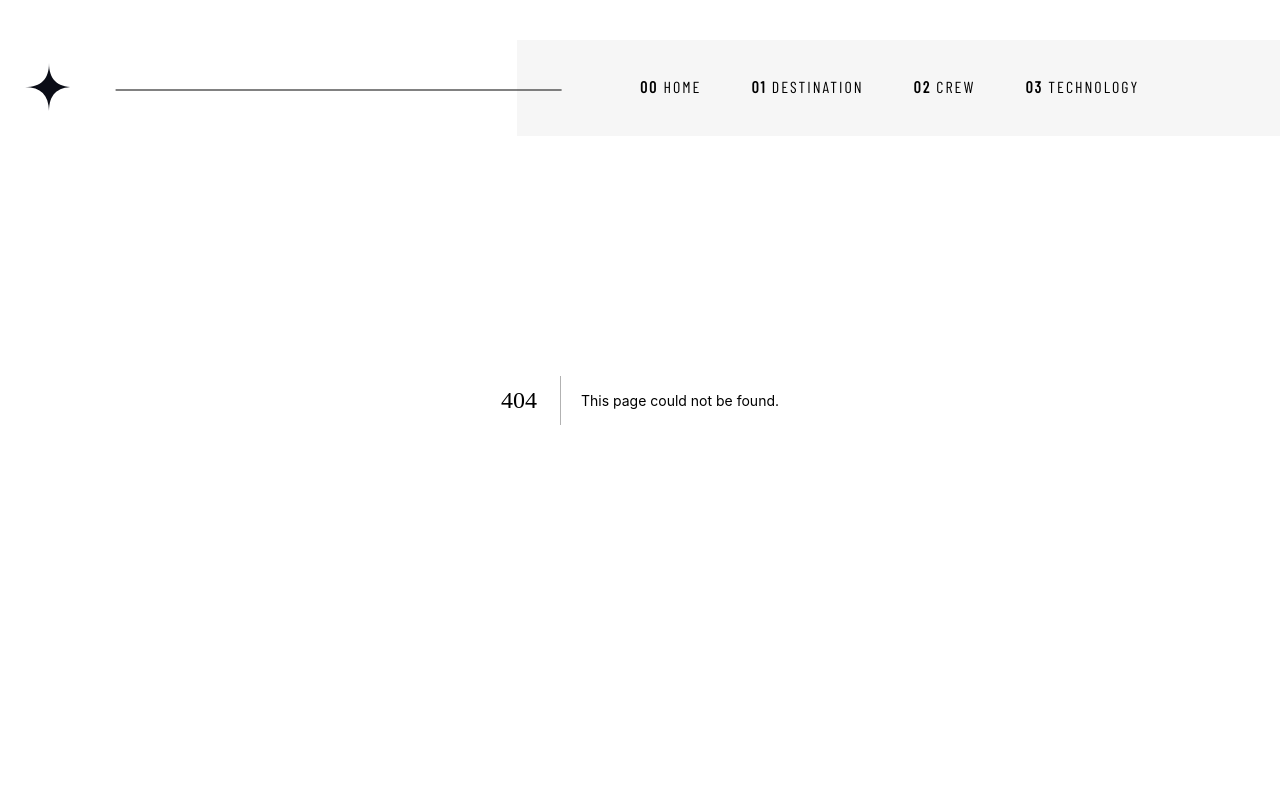
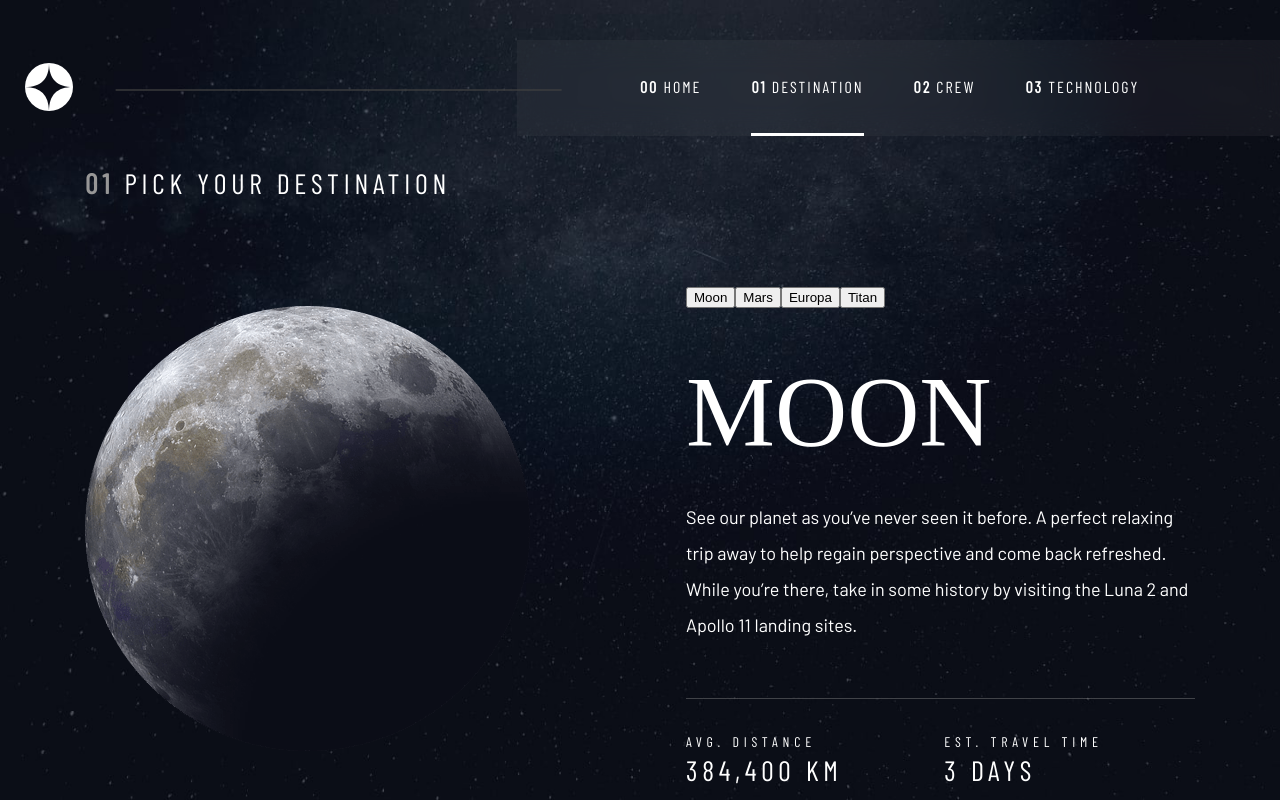
Before and after one commit to AlexW301/space-tourism, a Next.js app: page /destination in a window 1280 px wide. Before the commit this address had no page. Built offline with nearby package versions, Linux system fonts and the light colour scheme; a web font is replaced by a local one.

Commit message:
started work on destination page

```diff
--- a/components/Menu/index.js
+++ b/components/Menu/index.js
@@ -32,8 +32,8 @@ const Menu = () => {
             </a>
           </Link>
         </li>
-        <li>
-          <Link href="/" passHref>
+        <li className={router.pathname === '/destination' ? styles.menuFocus : null}>
+          <Link href="/destination" passHref>
             <a className={styles.menuText}>
               <span>01</span> Destination
             </a>
--- /dev/null
+++ b/pages/destination.js
@@ -0,0 +1,82 @@
+/* eslint-disable @next/next/no-img-element */
+import styles from "../styles/Destination.module.scss";
+import Link from "next/link";
+import { useState } from "react";
+
+const Destination = () => {
+    let planetData = [];
+    const [tab, setTab] = useState(0);
+
+    planetData = [
+        {
+            name: "Moon",
+            description: "See our planet as you’ve never seen it before. A perfect relaxing trip away to help regain perspective and come back refreshed. While you’re there, take in some history by visiting the Luna 2 and Apollo 11 landing sites.",
+            distance: "384,400 KM",
+            time: "3 Days",
+            image: "/assets/destination/image-moon.png"
+        },
+        {
+            name: "Mars",
+            description: "Don’t forget to pack your hiking boots. You’ll need them to tackle Olympus Mons, the tallest planetary mountain in our solar system. It’s two and a half times the size of Everest!",
+            distance: "225 MIL. km",
+            time: "9 months",
+            image: "/assets/destination/image-mars.png"
+        },
+        {
+            name: "Europa",
+            description: "The smallest of the four Galilean moons orbiting Jupiter, Europa is a winter lover’s dream. With an icy surface, it’s perfect for a bit of ice skating, curling, hockey, or simple relaxation in your snug wintery cabin.",
+            distance: "628 MIL. km",
+            time: "3 years",
+            image: "/assets/destination/image-europa.png"
+        },
+        {
+            name: "Titan",
+            description: "The only moon known to have a dense atmosphere other than Earth, Titan is a home away from home (just a few hundred degrees colder!). As a bonus, you get striking views of the Rings of Saturn.",
+            distance: "1.6 BIL. km",
+            time: "7 years",
+            image: "/assets/destination/image-titan.png"
+        }
+    ]
+
+    return (
+        <div className={styles.container}>
+            <div className={styles.mainGrid}>
+                <h5 className={styles.subTitle}><span>01</span> Pick Your Destination</h5>
+                <img className={styles.planetImg} src={planetData[tab].image} alt="image of destination" />
+                <section className={styles.content}>
+                    <nav className={styles.tabNav}>
+                        <ul>
+                            <li onClick={() => setTab(0)}>
+                                <button>
+                                    Moon
+                                </button>
+                            </li>
+                            <li onClick={() => setTab(1)}>
+                                <button>
+                                    Mars
+                                </button>
+                            </li>
+                            <li onClick={() => setTab(2)}>
+                                <button>
+                                    Europa
+                                </button>
+                            </li>
+                            <li onClick={() => setTab(3)}>
+                                <button>
+                                    Titan
+                                </button>
+                            </li>
+                        </ul>
+                    </nav>
+                    <h1 className={styles.name}>{planetData[tab].name}</h1>
+                    <p className={styles.description}>{planetData[tab].description}</p>
+                    <div className={styles.divider}></div>
+                    <h5 className={styles.distance}><span>Avg. Distance</span><br></br>{planetData[tab].distance}</h5>
+                    <h5 className={styles.time}><span>Est. Travel Time</span><br></br>{planetData[tab].time}</h5>
+                </section>
+            </div>
+        </div>
+    )
+}
+
+export default Destination;
--- /dev/null
+++ b/styles/Destination.module.scss
@@ -0,0 +1,133 @@
+/********************************************************************************
+// CONTAINER //
+*********************************************************************************/
+
+.container {
+    padding: 0 2rem;
+    min-height: 100vh;
+    background: url(/assets/destination/background-destination-desktop.jpg);
+    background-repeat: no-repeat;
+    background-size: cover;
+    display: grid;
+    align-items: flex-start;
+
+    @media screen and (max-width: 1233px) {
+      background: url(/assets/destination/background-destination-tablet.jpg);
+      background-size: cover;
+      background-repeat: no-repeat;
+    }
+
+    @media screen and (max-width: 655px) {
+      background: url(/assets/destination/background-destination-mobile.jpg);
+      background-size: cover;
+      background-repeat: no-repeat;
+      align-items: flex-start;
+    }
+  }
+
+/********************************************************************************
+// MAIN GRID //
+*********************************************************************************/
+
+.mainGrid {
+    width: 1110px;
+    margin: 0 auto;
+    margin-top: 166px;
+    display: grid;
+    align-items: center;
+    row-gap: 70px;
+    column-gap: 156px;
+    grid-template-areas:
+    'subTitle subTitle'
+    'image content';
+
+    @media screen and (max-width: 1194px) {
+        width: 100%;
+      }
+}
+
+/********************************************************************************
+// CONTENT GRID //
+*********************************************************************************/
+
+.content {
+    display: grid;
+    grid-template-areas:
+    'tabs tabs'
+    'name name'
+    'desc desc'
+    'div div'
+    'distance time';
+
+    .tabNav {
+        grid-area: tabs;
+    }
+
+    .name {
+        grid-area: name;
+        font-size: 100px;
+        margin: 30px 0;
+    }
+
+    .description {
+        grid-area: desc;
+        margin-bottom: 55px;
+    }
+
+    .divider {
+        grid-area: div;
+        height: 1px;
+        background-color: #97979763;
+        margin-bottom: 20px;
+    }
+
+    .distance {
+        grid-area: distance;
+
+    }
+
+    h5 {
+        span {
+            font-size: 14px;
+        }
+    }
+}
+
+
+/********************************************************************************
+// SUB TITLE //
+*********************************************************************************/
+
+.subTitle {
+    grid-area: subTitle;
+    span {
+        font-weight: 600;
+        color: #979797;
+    }
+}
+
+/********************************************************************************
+// IMAGE //
+*********************************************************************************/
+
+.planetImg {
+    grid-area: image;
+}
+
+/********************************************************************************
+// CONTENT //
+*********************************************************************************/
+
+.content {
+    grid-area: content;
+}
+
+/********************************************************************************
+// TAB NAVIGATION //
+*********************************************************************************/
+
+.tabNav ul {
+    list-style: none;
+    padding: 0;
+    display: flex;
+}
```
